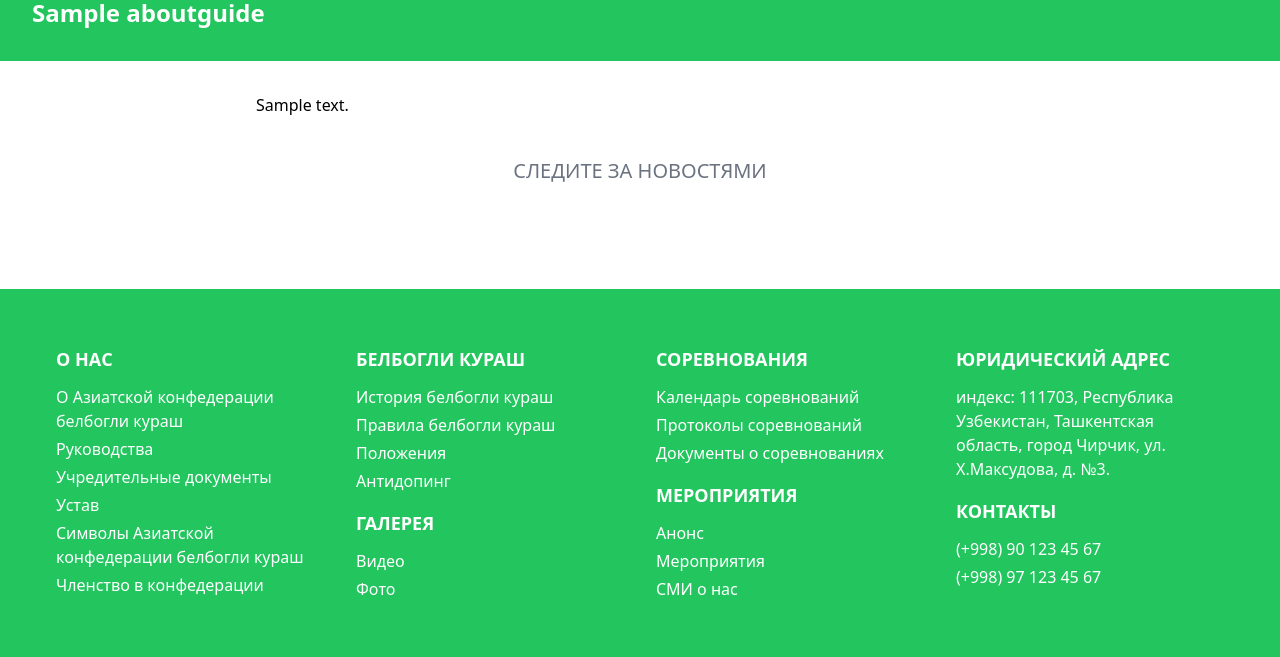
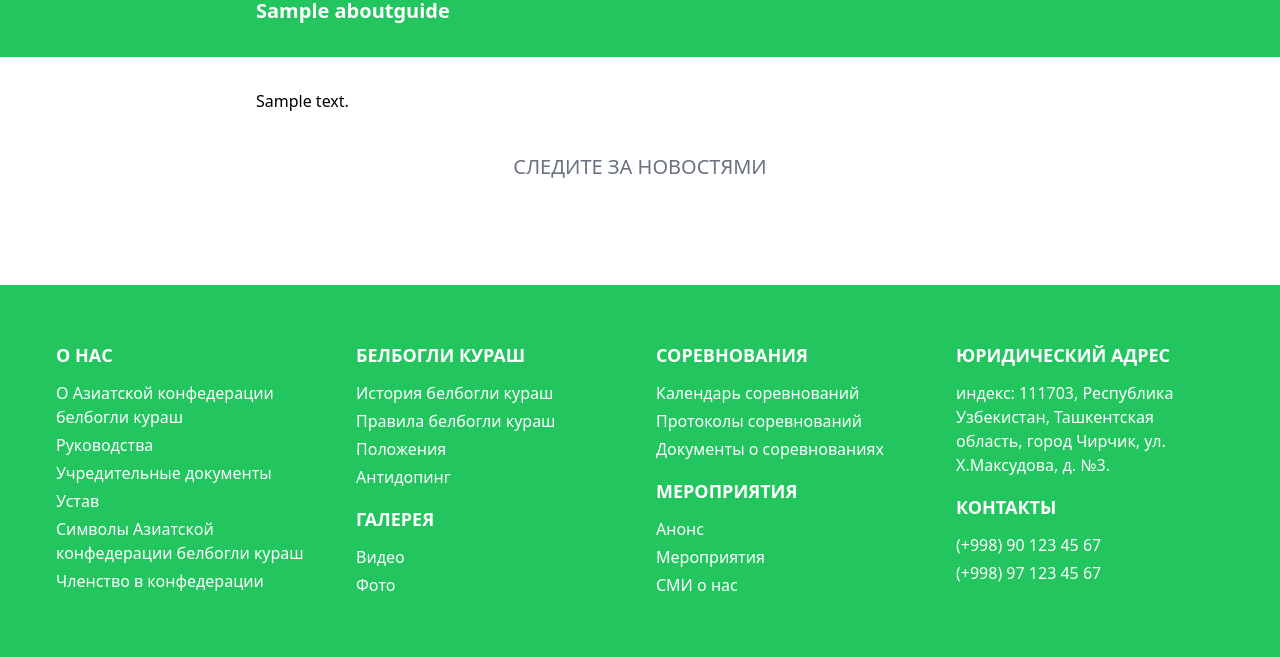
Before and after one commit to Shavkatjon-O/abkk.org, a Django app: page /about/guides/ in a window 1280 px wide. Shown: the part 163-820 px from the top of the page. After the commit the page ends 754 px from the top, so only its background shows below. Run offline with Django 5.2, Linux system fonts and the light colour scheme; tables that the repository leaves empty hold one stand-in row (values such as "Sample post"); some libraries are stand-ins or nearby versions.

Commit message:
fix: spacing

```diff
--- a/templates/about/guides.html
+++ b/templates/about/guides.html
@@ -8,8 +8,10 @@
 
 {% include 'includes/header.html' %}
 
-<div class="p-8 bg-gradient-to-tr from-custom-blue to-custom-green bg-green-500">
-  <h1 class="text-2xl text-white font-semibold">{{ guides.title|safe }}</h1>
+<div class="flex justify-center bg-gradient-to-tr from-custom-blue to-custom-green bg-green-500">
+  <div class="xl:w-3/5 w-full xl:px-0 px-8 py-8">
+    <h1 class="text-xl text-white font-semibold">{{ guides.title|safe }}</h1>
+  </div>
 </div>
 
 <div class="flex justify-center">
```
